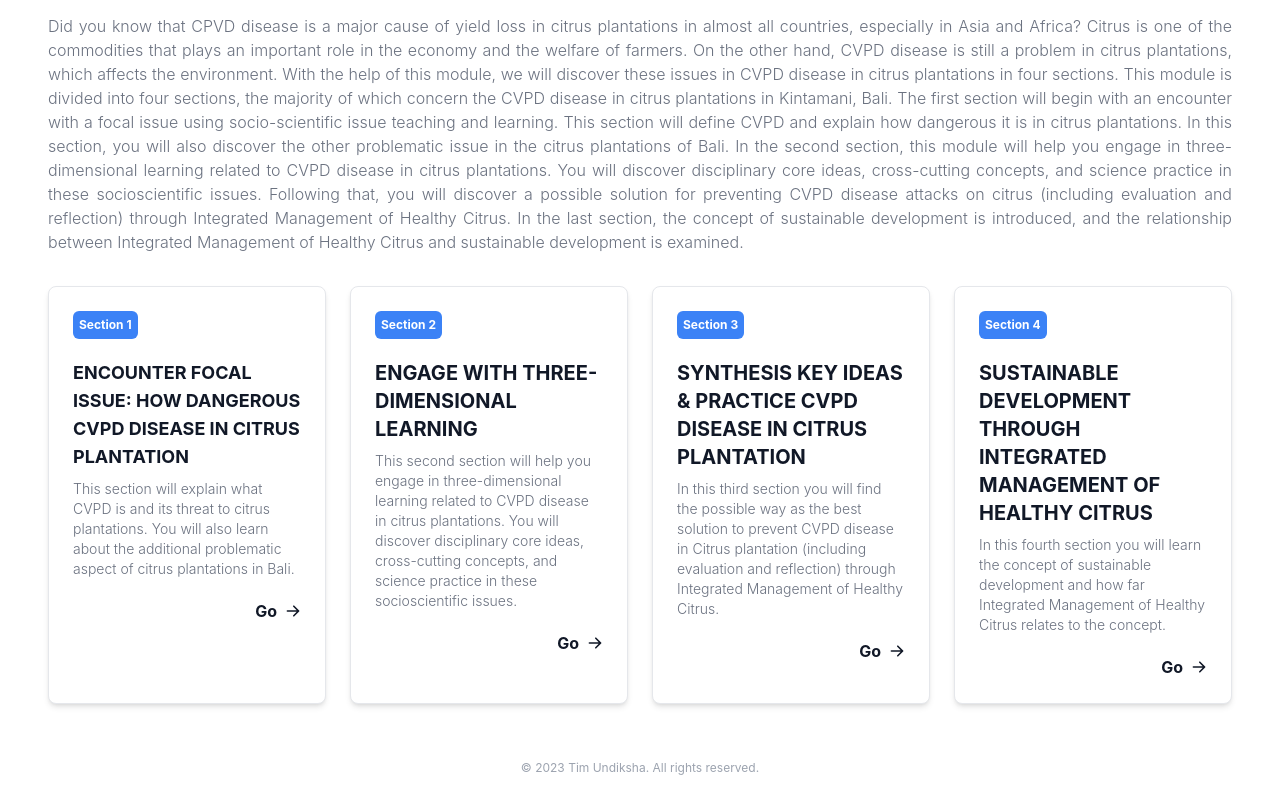
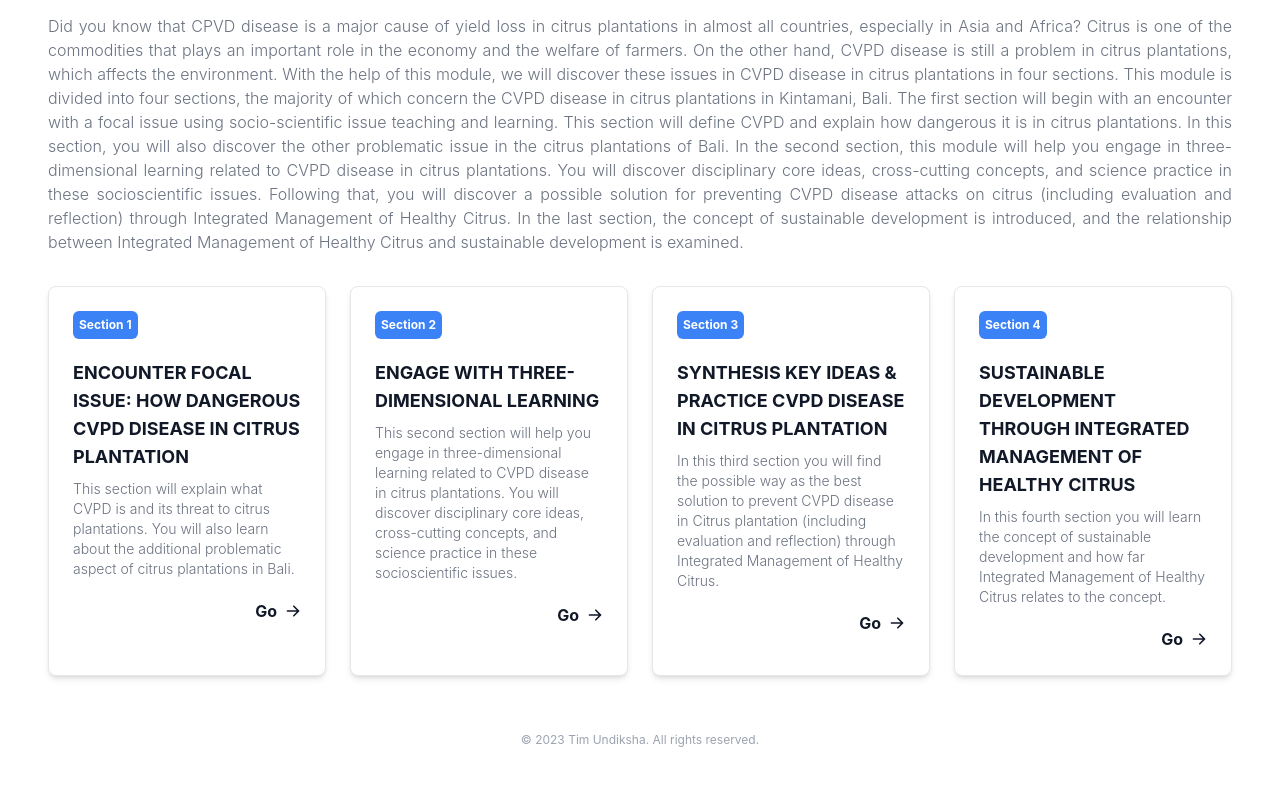
Before and after one commit to odetv/cvpd-undiksha, a React (Vite) app: page / in a window 1280 px wide. Shown: the part 559-1359 px from the top of the page. After the commit the page ends 1331 px from the top, so only its background shows below. Built offline with nearby package versions, Linux system fonts and the light colour scheme.

Commit message:
updated page

```diff
--- a/src/components/Navbar.tsx
+++ b/src/components/Navbar.tsx
@@ -44,7 +44,9 @@ const classNames = (...classes) => {
 
 const Navbar = () => {
     const [mobileMenuOpen, setMobileMenuOpen] = useState(false);
-
+    const handleMenuClick = () => {
+        setMobileMenuOpen(false);
+    };
     return (
         <header className="bg-blue-900">
             <nav
@@ -190,6 +192,7 @@ const Navbar = () => {
                                 <Link
                                     to="/"
                                     className="-mx-3 block rounded-lg px-3 py-2 text-base font-semibold leading-7 text-gray-900 hover:bg-blue-800 hover:text-white"
+                                    onClick={handleMenuClick}
                                 >
                                     Introduction
                                 </Link>
@@ -211,6 +214,9 @@ const Navbar = () => {
                                             <Disclosure.Panel className="mt-2 space-y-2">
                                                 {[...module].map((item) => (
                                                     <Disclosure.Button
+                                                        onClick={
+                                                            handleMenuClick
+                                                        }
                                                         key={item.name}
                                                         as="a"
                                                         href={item.href}
@@ -227,18 +233,23 @@ const Navbar = () => {
                                 <Link
                                     to="task"
                                     className="-mx-3 block rounded-lg px-3 py-2 text-base font-semibold leading-7 text-gray-900 hover:bg-blue-800 hover:text-white"
+                                    onClick={handleMenuClick}
                                 >
                                     Task
                                 </Link>
                                 <Link
                                     to="/about"
                                     className="-mx-3 block rounded-lg px-3 py-2 text-base font-semibold leading-7 text-gray-900 hover:bg-blue-800 hover:text-white"
+                                    onClick={handleMenuClick}
                                 >
                                     About
                                 </Link>
                             </div>
                             <div className="py-6 text-right">
-                                <button className="bg-blue-600 hover:bg-blue-700 text-white font-bold py-2 px-3 rounded-lg">
+                                <button
+                                    onClick={handleMenuClick}
+                                    className="bg-blue-600 hover:bg-blue-700 text-white font-bold py-2 px-3 rounded-lg"
+                                >
                                     <a
                                         href="https://opmx-preview.web.app/"
                                         target="_blank"
--- a/src/pages/About.tsx
+++ b/src/pages/About.tsx
@@ -5,7 +5,7 @@ import { Link } from "react-router-dom";
 
 const About = () => {
     return (
-        <div className="mt-8 px-4 mx-auto max-w-screen-lg mb-8">
+        <div className="mt-8 mx-auto max-w-screen-lg mb-8">
             <div className="px-4 sm:px-0 text-center">
                 <h1 className="mb-6 text-center marker:text-lg lg:text-xl font-bold text-gray-900">
                     ABOUT
--- a/src/pages/Bibliography.tsx
+++ b/src/pages/Bibliography.tsx
@@ -2,7 +2,7 @@ import React from "react";
 
 const Bibliography = () => {
     return (
-        <div className="mt-8 px-4 mx-auto max-w-screen-lg mb-8">
+        <div className="mt-8 mx-auto max-w-screen-lg mb-8">
             <div className="px-4 sm:px-0 text-center">
                 <h1 className="mb-6 text-center marker:text-lg lg:text-xl font-bold text-gray-900">
                     BIBLIOGRAPHY
--- a/src/pages/Introduction.tsx
+++ b/src/pages/Introduction.tsx
@@ -7,7 +7,7 @@ const App = () => {
         <>
             <section className="bg-white">
                 <div className="mt-8 mb-8 px-4 mx-auto lg:m-8">
-                    <div className="mx-auto max-w-screen-2xl mb-8">
+                    <div className="mx-auto max-w-screen-xl mb-8">
                         <h1 className="mb-2 text-center text-xl lg:text-2xl font-bold text-gray-900">
                             SOCIO-SCIENTIFIC ISSUE
                         </h1>
@@ -54,7 +54,7 @@ const App = () => {
                             development is examined.
                         </p>
                     </div>
-                    <div className="mx-auto max-w-screen-2xl grid gap-6 lg:grid-cols-4">
+                    <div className="mx-auto max-w-screen-xl grid gap-6 lg:grid-cols-4">
                         <article className="p-6 bg-white rounded-lg border border-gray-200 shadow-md">
                             <div className="flex justify-between items-center mb-5 text-gray-500">
                                 <span className="text-xs font-bold bg-blue-500 text-white p-1.5 rounded-md">
@@ -96,7 +96,7 @@ const App = () => {
                                     Section 2
                                 </span>
                             </div>
-                            <h2 className="mb-2 text-xl font-bold text-gray-900 uppercase">
+                            <h2 className="mb-2 text-lg font-bold text-gray-900 uppercase">
                                 <Link to="#">
                                     ENGAGE WITH THREE-DIMENSIONAL LEARNING
                                 </Link>
@@ -132,7 +132,7 @@ const App = () => {
                                     Section 3
                                 </span>
                             </div>
-                            <h2 className="mb-2 text-xl font-bold text-gray-900 uppercase">
+                            <h2 className="mb-2 text-lg font-bold text-gray-900 uppercase">
                                 <Link to="#">
                                     SYNTHESIS KEY IDEAS & PRACTICE CVPD Disease
                                     in Citrus Plantation
@@ -168,7 +168,7 @@ const App = () => {
                                     Section 4
                                 </span>
                             </div>
-                            <h2 className="mb-2 text-xl font-bold text-gray-900 uppercase">
+                            <h2 className="mb-2 text-lg font-bold text-gray-900 uppercase">
                                 <Link to="#">
                                     SUSTAINABLE DEVELOPMENT THROUGH Integrated
                                     Management of Healthy Citrus
```
